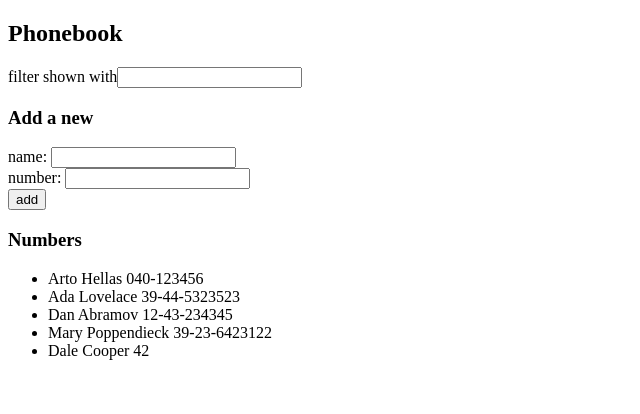
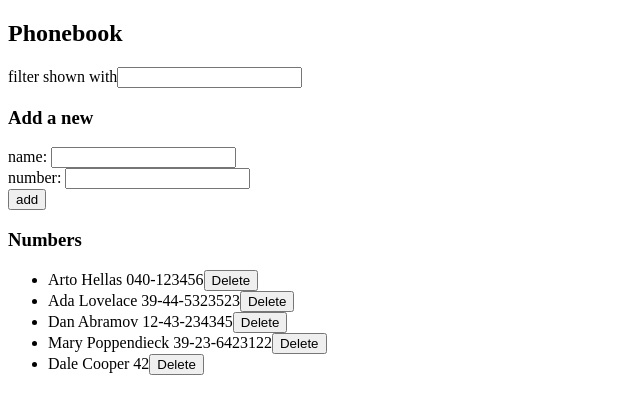
Before and after one commit to KiruF/FullstackOpenCourse, a React (Vite) app in the folder Part2/phonebook/: page / in a window 1280 px wide. Shown: the top 414 px of the page, without its empty margins (0-640 px from the left). Built offline with nearby package versions, Linux system fonts and the light colour scheme; data requests are answered from the project's data file.

Commit message:
Exercise 2.14 Complete

```diff
--- a/Part2/phonebook/src/App.jsx
+++ b/Part2/phonebook/src/App.jsx
@@ -14,7 +14,7 @@ const App = () => {
   useEffect(() => {
     peopleService
       .getAll()
-      .then((allPeople) =>
+      .then(allPeople =>
         setPeople(allPeople))
   }, [])
   console.log('render', people.length, 'people')
@@ -24,6 +24,44 @@ const App = () => {
     return (filter.length === 0
       ? people
       : people.filter(person => person.name.toLowerCase().includes(filterLower))
+    )
+  }
+
+  const deletePerson = person => {
+    const shouldDelete = window.confirm(`Are you sure, you would like to Delete ${person.name}?`)
+    if (!shouldDelete)
+      return
+
+    const id = person.id
+    console.log(`deleting at id: ${id}`)
+    peopleService
+      .deleteAt(id)
+      .then(deletedPerson => {
+        console.log(deletedPerson)
+        setPeople(people
+          .filter(person => person.id != deletedPerson.id))
+      })
+  }
+
+  const Filter = ({ value, onValueChange }) =>
+    <div>filter shown with
+      <input
+        value={value}
+        onChange={onValueChange} />
+    </div>
+
+  const People = ({ people }) => {
+    return (
+      <ul>
+        {
+          people.map((person) =>
+          (<Person
+            key={person.id}
+            person={person}
+            deletionHandler={() => deletePerson(person)} />)
+          )
+        }
+      </ul>
     )
   }
 
@@ -93,23 +131,3 @@ const App = () => {
 }
 
 export default App
-
-const Filter = ({ value, onValueChange }) =>
-  <div>filter shown with
-    <input
-      value={value}
-      onChange={onValueChange} />
-  </div>
-
-const People = ({ people }) => {
-  return (
-    <ul>
-      {
-        people.map((person) =>
-        (<Person
-          key={person.id}
-          person={person} />))
-      }
-    </ul>
-  )
-}
--- a/Part2/phonebook/src/components/Person.jsx
+++ b/Part2/phonebook/src/components/Person.jsx
@@ -1,6 +1,7 @@
-const Person = ({ person }) =>
+const Person = ({ person, deletionHandler }) =>
     <li>
         {person.name} {person.number}
+        <button onClick={deletionHandler}>Delete</button>
     </li>
 
 export default Person
--- a/Part2/phonebook/src/services/people.js
+++ b/Part2/phonebook/src/services/people.js
@@ -14,12 +14,22 @@ const create = newObject => {
 
 const update = (id, newObject) => {
     return axios
-        .put(`${baseUrl}/${id}`, newObject)
+        .put(baseUrlCombineWith(id), newObject)
         .then(response => response.data)
 }
+
+const deleteAt = (id) => {
+    return axios
+        .delete(baseUrlCombineWith(id))
+        .then(response => response.data)
+}
+
+const baseUrlCombineWith = (address) =>
+    `${baseUrl}/${address}`
 
 export default {
     getAll,
     create,
-    update
+    update,
+    deleteAt
 }
```
